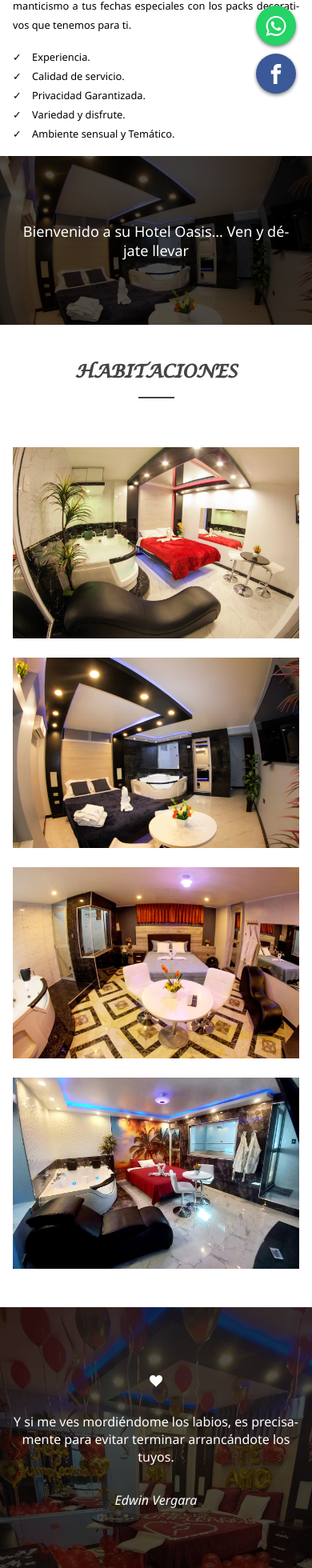
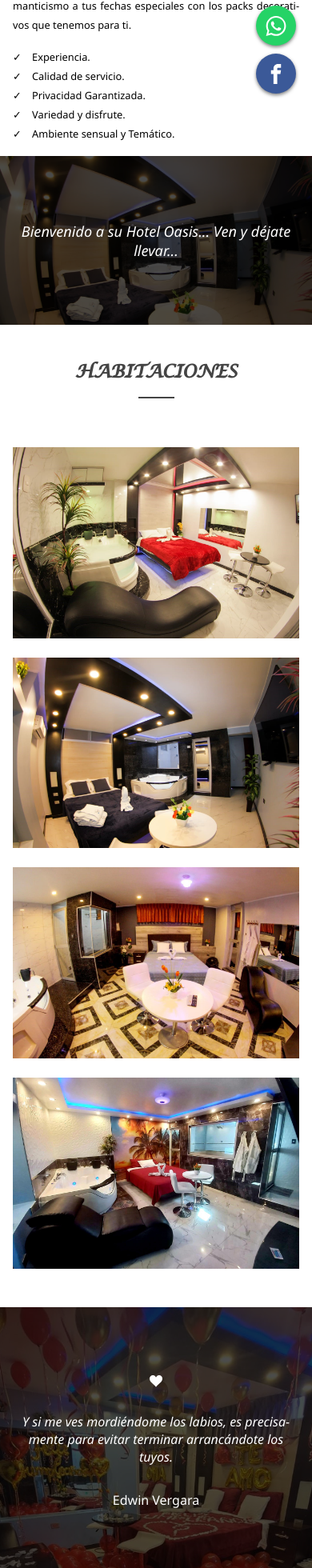
Before and after one commit to DiegoCP27/Hotel-Oasis, a Next.js app: page / in a window 390 px wide. Shown: the part 707-2667 px from the top of the page at 80% size. Built offline with nearby package versions, Linux system fonts and the light colour scheme.

Commit message:
refactor: index

```diff
--- a/pages/index.tsx
+++ b/pages/index.tsx
@@ -58,7 +58,7 @@ const Home: NextPage = () => {
 
         <div className={styles.Section3}>
           <div className={styles.Section3__fondo}>
-            <h1>Bienvenido a su Hotel Oasis… Ven y déjate llevar</h1>
+            <h1><em>Bienvenido a su Hotel Oasis... Ven y déjate llevar...</em></h1>
           </div>
         </div>
 
@@ -69,20 +69,24 @@ const Home: NextPage = () => {
         <Carousel className={styles.Section5} showStatus={false} infiniteLoop={true} showThumbs={false} autoPlay={true} swipeable={true} emulateTouch={true} interval={3000} showArrows={false} showIndicators={false} >
             <div className={styles.Fondo}>
                 <ImHeart />
-                <p className={styles.Fondo__frase}>Mi opinión en lo que se refiere al placer es que hay que emplear todos los sentidos.</p>
-                <p><em>Marqués de Sade</em></p>
+                <p className={styles.Fondo__frase}><em>Mi opinión en lo que se refiere al placer es que hay que emplear todos los sentidos.</em></p>
+                <p>Marqués de Sade</p>
             </div>
             <div className={styles.Fondo}>
                 <ImHeart/>
-                <p className={styles.Fondo__frase}>Un orgasmo al día es la llave de la alegría.</p>
-                <p><em>Anónimo</em></p>
+                <p className={styles.Fondo__frase}><em>Un orgasmo al día es la llave de la alegría.</em></p>
+                <p>Anónimo</p>
             </div>
             <div className={styles.Fondo}>
                 <ImHeart/>
-                <p className={styles.Fondo__frase}>Y si me ves mordiéndome los labios, es precisamente para evitar terminar arrancándote los tuyos.</p>
-                <p><em>Edwin Vergara</em></p>
+                <p className={styles.Fondo__frase}><em>Y si me ves mordiéndome los labios, es precisamente para evitar terminar arrancándote los tuyos.</em></p>
+                <p>Edwin Vergara</p>
             </div>
         </Carousel>
+
+        <video className={styles.Video} controls>
+          <source src="/pages/home/video.mp4" type="video/mp4"/>
+        </video>
 
         <div id={'contacto'} className={styles.Section6}>
           <div className={styles.title}>
--- a/styles/pages/hotel-oasis/HotelOasis.module.scss
+++ b/styles/pages/hotel-oasis/HotelOasis.module.scss
@@ -127,6 +127,7 @@
     font-weight: bold;
     gap: 1rem;
     padding-top: 1.5em;
+    font-family: 'Lucida Calligraphy';
 
     .Line {
       height: 0.1rem;
@@ -231,3 +232,16 @@
     }
   }
 }
+
+.Video{
+  padding: 3rem 3rem;
+  @media (min-width: 550px) {
+    padding: 3rem clamp(5rem,10vw,10rem);
+  }
+  @media (min-width: 960px) {
+    padding: 3rem clamp(20rem,35vw,35rem);
+  }
+  @media (min-width: 1626px) {
+    padding: 3rem clamp(30rem,45vw,45rem);
+  }
+}
```
